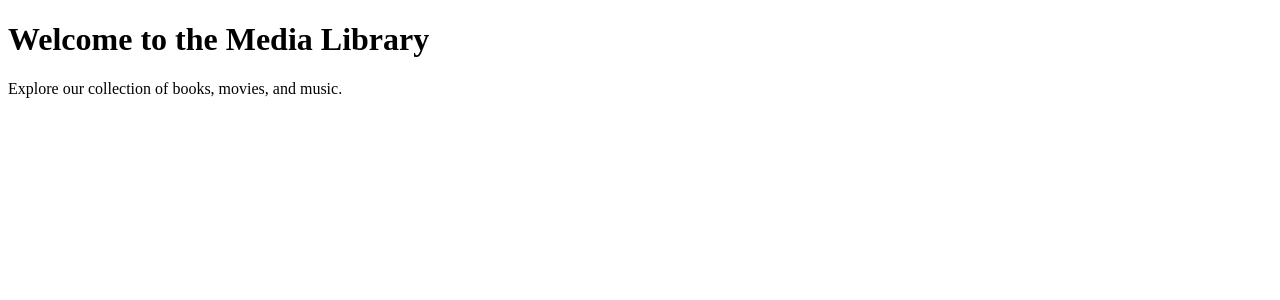
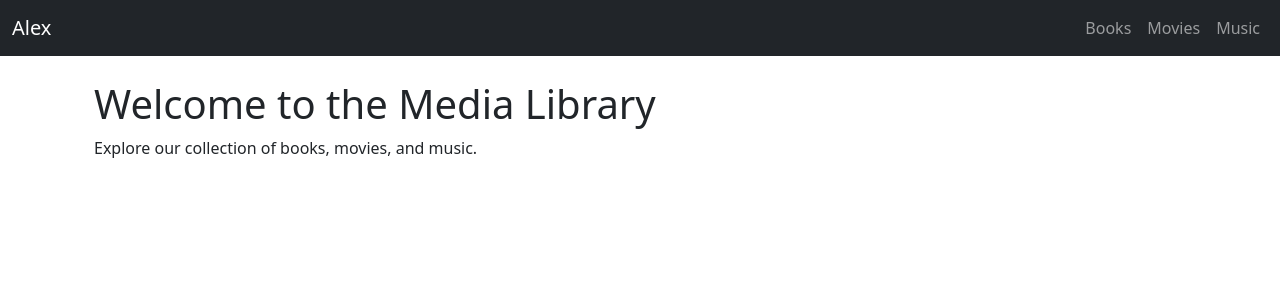
Before and after one commit to ihavemadefire/alex, a Django app: page / in a window 1280 px wide. Shown: the top 300 px of the page. Run offline with Django 4.2, Linux system fonts and the light colour scheme.

Commit message:
Yet more scaffolding

```diff
--- a/media/urls.py
+++ b/media/urls.py
@@ -3,20 +3,20 @@
     BookListView, BookDetailView,
     MovieListView, MovieDetailView,
     MusicListView, MusicDetailView,
-    BookCreateView,BookCreateFromISBNView
+    BookCreateView, BookCreateFromISBNView
 )
 
+app_name = 'media'
+
 urlpatterns = [
-    path('books/', BookListView.as_view(), name='book-list'),
+    path('books/', BookListView.as_view(), name='books'),
     path('books/<int:pk>/', BookDetailView.as_view(), name='book-detail'),
-
-    path('movies/', MovieListView.as_view(), name='movie-list'),
-    path('movies/<int:pk>/', MovieDetailView.as_view(), name='movie-detail'),
-
-    path('music/', MusicListView.as_view(), name='music-list'),
-    path('music/<int:pk>/', MusicDetailView.as_view(), name='music-detail'),
-
     path('books/add/', BookCreateView.as_view(), name='book-add'),
     path('books/add-isbn/', BookCreateFromISBNView.as_view(), name='isbn-lookup'),
 
+    path('movies/', MovieListView.as_view(), name='movies'),
+    path('movies/<int:pk>/', MovieDetailView.as_view(), name='movie-detail'),
+
+    path('music/', MusicListView.as_view(), name='music'),
+    path('music/<int:pk>/', MusicDetailView.as_view(), name='music-detail'),
 ]
--- a/templates/_base.html
+++ b/templates/_base.html
@@ -3,11 +3,44 @@
 <head>
     <meta charset="UTF-8">
     <meta name="viewport" content="width=device-width, initial-scale=1.0">
-    <title>{% block title %}{% endblock %}</title>
+    <title>{% block title %}Alex | Your Library{% endblock %}</title>
 
+    <!-- Bootstrap CSS (via CDN) -->
+    <link href="https://cdn.jsdelivr.net/npm/bootstrap@5.3.3/dist/css/bootstrap.min.css" rel="stylesheet">
 </head>
 <body>
-    {% block content %}
-    {% endblock %}
+
+    <!-- Navbar -->
+    <nav class="navbar navbar-expand-lg navbar-dark bg-dark mb-4">
+        <div class="container-fluid">
+            <a class="navbar-brand" href="{% url 'home' %}">Alex</a>
+            <button class="navbar-toggler" type="button" data-bs-toggle="collapse" data-bs-target="#navbarNav"
+                aria-controls="navbarNav" aria-expanded="false" aria-label="Toggle navigation">
+                <span class="navbar-toggler-icon"></span>
+            </button>
+            <div class="collapse navbar-collapse" id="navbarNav">
+                <ul class="navbar-nav ms-auto">
+                    <li class="nav-item">
+                        <a class="nav-link" href="{% url 'media:books' %}">Books</a>
+                    </li>
+                    <li class="nav-item">
+                        <a class="nav-link" href="{% url 'media:movies' %}">Movies</a>
+                    </li>
+                    <li class="nav-item">
+                        <a class="nav-link" href="{% url 'media:music' %}">Music</a>
+                    </li>
+                </ul>
+            </div>
+        </div>
+    </nav>
+
+    <!-- Page Content -->
+    <main class="container">
+        {% block content %}
+        {% endblock %}
+    </main>
+
+    <!-- Bootstrap JS (via CDN) -->
+    <script src="https://cdn.jsdelivr.net/npm/bootstrap@5.3.3/dist/js/bootstrap.bundle.min.js"></script>
 </body>
 </html>
```
Also changed, not shown: media/views.py (+4 -4 lines).
